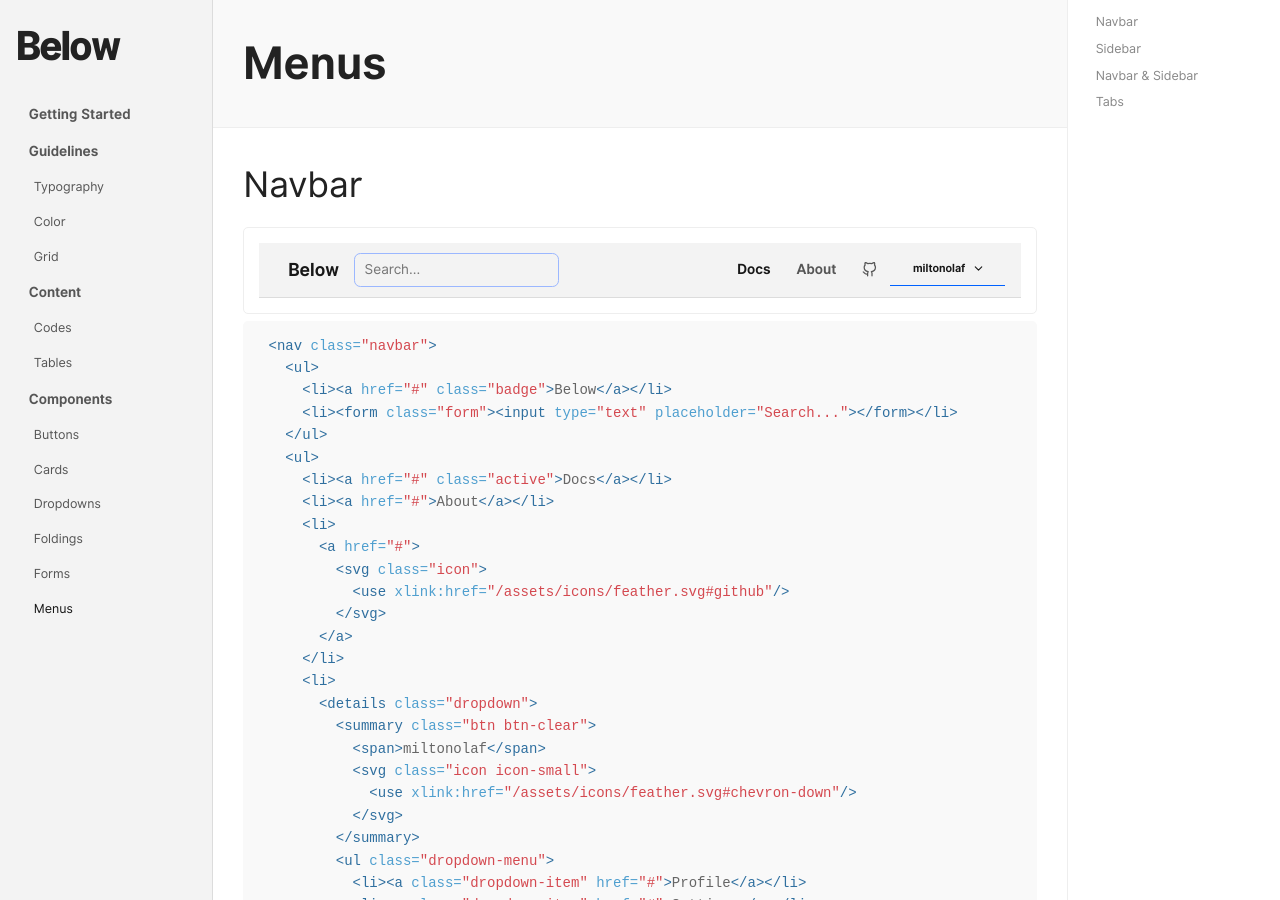
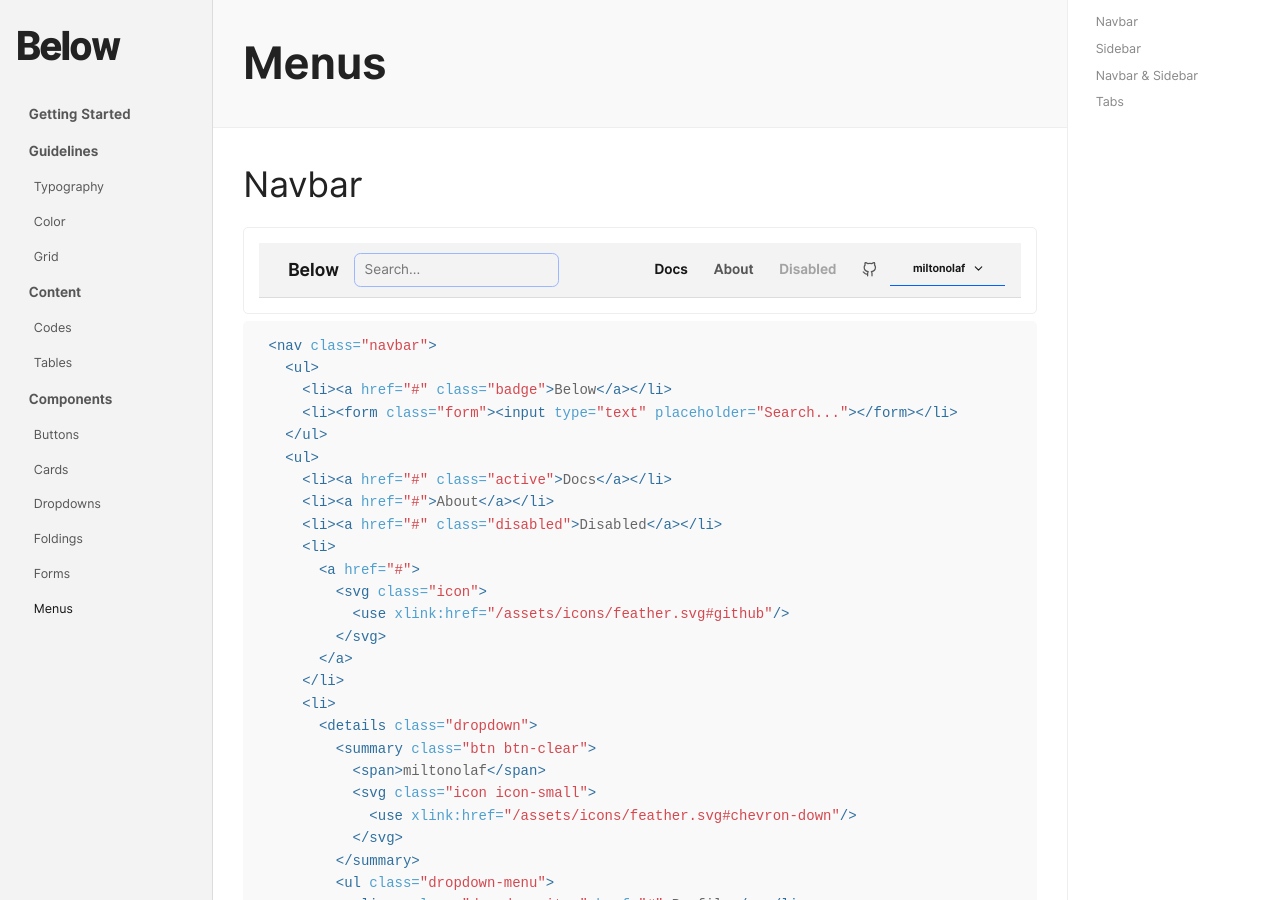
Before and after one commit to innusource/below, a Jekyll site: the page built from _pages/components/menus.md, in a window 1280 px wide and 900 px high. Built offline with Jekyll 4.4.1, drawn with Linux system fonts in a browser that asks for light colours; some of the changed text lies outside the part shown.

Commit message:
add disabled link

```diff
--- a/_pages/components/menus.md
+++ b/_pages/components/menus.md
@@ -16,6 +16,7 @@ toc: true
   <ul>
     <li><a href="#" class="active">Docs</a></li>
     <li><a href="#">About</a></li>
+    <li><a href="#" class="disabled">Disabled</a></li>
     <li>
       <a href="#">
         <svg class="icon">
@@ -68,6 +69,7 @@ toc: true
       </li>
       <li><a href="#">Comments</a></li>
       <li><a href="#">Appearance</a></li>
+      <a href="#" class="disabled">Disabled</a>
     </ul>
   </div>
   <div class="col-9">
@@ -88,6 +90,7 @@ toc: true
   <ul>
     <li><a href="#" class="active">Docs</a></li>
     <li><a href="#">About</a></li>
+    <li><a href="#" class="disabled">Disabled</a></li>
     <li>
       <a href="#">
         <svg class="icon">
@@ -136,6 +139,7 @@ toc: true
         </li>
         <li><a href="#">Comments</a></li>
         <li><a href="#">Appearance</a></li>
+        <li><a href="#" class="disabled">Disabled</a></li>
       </ul>
     </div>
     <div class="col-9">
--- a/src/menus/_menus.scss
+++ b/src/menus/_menus.scss
@@ -18,7 +18,7 @@
       font-size: 14px;
       font-weight: 600;
 
-      &.active, &:hover {
+      &.active, &:not(.disabled):hover {
         color: $text-01;
       }
 
@@ -88,7 +88,7 @@
       &.active {
           border-color: $interactive-04;
       }
-      &:hover {
+      &:not(.disabled):hover {
           border-color: $interactive-03;
       }
     }
```
